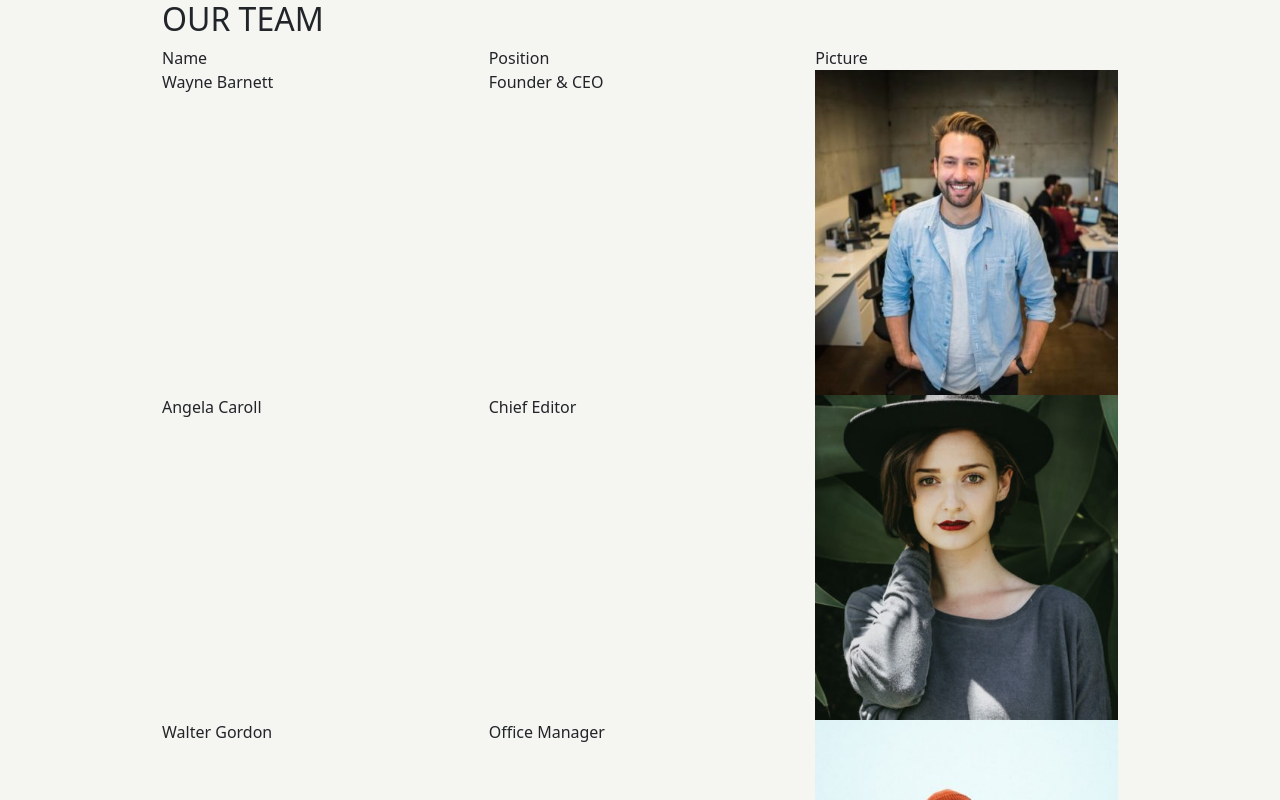
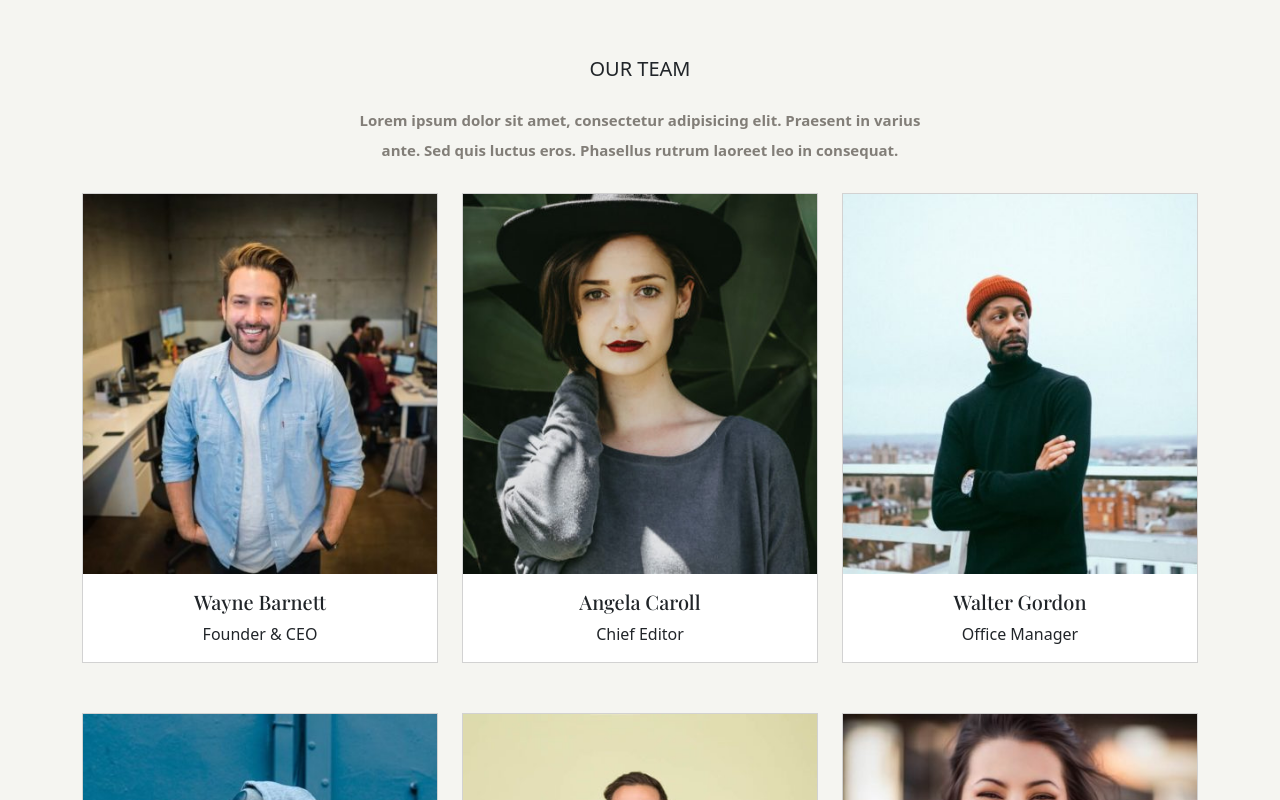
Before and after one commit to CarloVeronese/js-our-team, a plain HTML site: page index-bonus-2.html in a window 1280 px wide. Shown: the top 800 px of the page. Drawn offline with nearby package versions, Linux system fonts and the light colour scheme.

Commit message:
add - bonus 2 style, html and js function

```diff
--- /dev/null
+++ b/css/style-bonus-2.css
@@ -0,0 +1,43 @@
+*{
+    margin: 0;
+    padding: 0;
+    box-sizing: border-box;
+}
+
+body{
+    background-color: #F5F5F1;
+    padding: 20px 0;
+}
+
+header{
+    padding: 20px 0;
+}
+
+.title{
+    line-height: 25px;
+    font-size: 20px;
+}
+
+.subtitle{
+    color: #827E78;
+    line-height: 30px;
+    font-size: 15px;
+    font-weight: 600;
+}
+
+.col-small{
+    max-width: 600px;
+}
+
+.card-title{
+    font-family: 'Playfair Display', serif;
+}
+
+.card{
+    width: 370px;
+    border-radius: 0;
+}
+
+#team-members{
+    row-gap: 50px;
+}
--- a/css/style.css
+++ b/css/style.css
@@ -21,7 +21,3 @@
 img{
     width: 100%;
 }
-
-body{
-    background-color: #F5F5F1;
-}
--- a/index-bonus-2.html
+++ b/index-bonus-2.html
@@ -4,21 +4,24 @@
     <meta charset="UTF-8">
     <meta name="viewport" content="width=device-width, initial-scale=1.0">
     <title>Our Team</title>
+    <link rel="preconnect" href="https://fonts.googleapis.com">
+    <link rel="preconnect" href="https://fonts.gstatic.com" crossorigin>
+    <link href="https://fonts.googleapis.com/css2?family=Playfair+Display:wght@400;500;600&display=swap" rel="stylesheet">
     <link href="https://cdn.jsdelivr.net/npm/bootstrap@5.3.2/dist/css/bootstrap.min.css" rel="stylesheet" integrity="sha384-T3c6CoIi6uLrA9TneNEoa7RxnatzjcDSCmG1MXxSR1GAsXEV/Dwwykc2MPK8M2HN" crossorigin="anonymous">
-    <link rel="stylesheet" href="./css/style.css">
+    <link rel="stylesheet" href="./css/style-bonus-2.css">
 </head>
 <body>
     <header>
         <div class="container">
-            <h2>OUR TEAM</h2>
+            <div class="row flex-wrap justify-content-center">
+                <div class="col-12 text-center my-3"><h2 class="title">OUR TEAM</h2></div>
+                <div class="col text-center col-small"><h3 class="subtitle">Lorem ipsum dolor sit amet, consectetur adipisicing elit. Praesent in varius ante. Sed quis luctus eros. Phasellus rutrum laoreet leo in consequat.</h3></div>
+            </div>
         </div>
     </header>
     <body>
         <div class="container">
-            <div class="row">
-                <div class="col-4">Name</div>
-                <div class="col-4">Position</div>
-                <div class="col-4">Picture</div>
+            <div class="row flex-wrap" id="team-members">
             </div>
         </div>
     </body>
--- a/js/app.js
+++ b/js/app.js
@@ -1,4 +1,7 @@
 const rowDOMElement = document.querySelector('.row')
+
+// BONUS 2
+const teamMembersDOMelement = document.getElementById('team-members')
 
 const teamMembers = [
     {
@@ -33,11 +36,13 @@ const teamMembers = [
     }
 ]
 
-createMembersTableBonus1()
+// createMembersTable() ESERCITAZIONE
+// createMembersTableBonus1() BONUS 1
+createMembersTableBonus2()
 
 function printMembers(){
     for(let i = 0; i < teamMembers.length; i++){
-        currentMember = teamMembers[i]
+        const currentMember = teamMembers[i]
         for(let memberInfo in currentMember){
             console.log(memberInfo + ': ' + currentMember[memberInfo])
         }
@@ -46,7 +51,7 @@ function printMembers(){
 
 function createMembersTable(){
     for(let i = 0; i < teamMembers.length; i++){
-        currentMember = teamMembers[i]
+        const currentMember = teamMembers[i]
         for(let memberInfo in currentMember){
             const memberNewInfo = currentMember[memberInfo]
             rowDOMElement.innerHTML += `<div class="col-4">${memberNewInfo}</div>`
@@ -54,12 +59,13 @@ function createMembersTable(){
     }
 }
 
-/* BONUS 1 */
+// BONUS 1
 
 function createMembersTableBonus1(){
     for(let i = 0; i < teamMembers.length; i++){
-        currentMember = teamMembers[i]
+        const currentMember = teamMembers[i]
         for(let memberInfo in currentMember){
+
             const memberNewInfo = currentMember[memberInfo]
             if(memberInfo === 'picture'){
                 rowDOMElement.innerHTML += `<div class="col-4"><img src="./img/${memberNewInfo}" alt=""></div>`
@@ -70,3 +76,25 @@ function createMembersTableBonus1(){
         }
     }
 }
+
+// BONUS 2
+
+function createMembersTableBonus2(){
+    for(let i = 0; i < teamMembers.length; i++){
+        const currentMember = teamMembers[i]
+        const currentMemberImg = currentMember.picture
+        const currentMemberName = currentMember.name
+        const currentMemberPosition = currentMember.position
+        const memberCard = `
+        <div class="col-4 d-flex justify-content-center">
+            <div class="card">
+                <img src="./img/${currentMemberImg}" alt="">
+                <div class="card-body text-center">
+                    <h5 class="card-title">${currentMemberName}</h5>
+                    <p class="card-text">${currentMemberPosition}</p>
+                </div>
+            </div>
+        </div>`
+        teamMembersDOMelement.innerHTML += memberCard
+    }
+}
```
